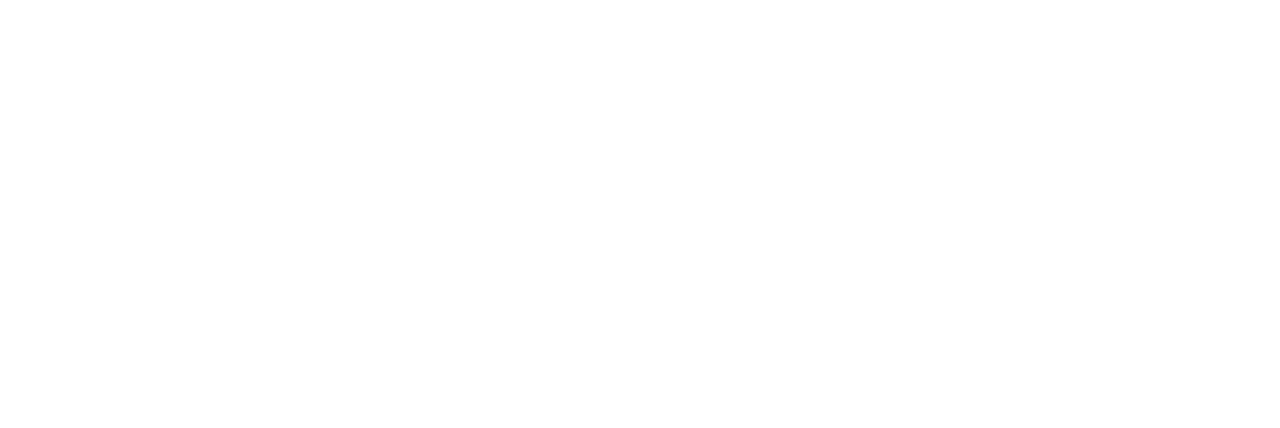
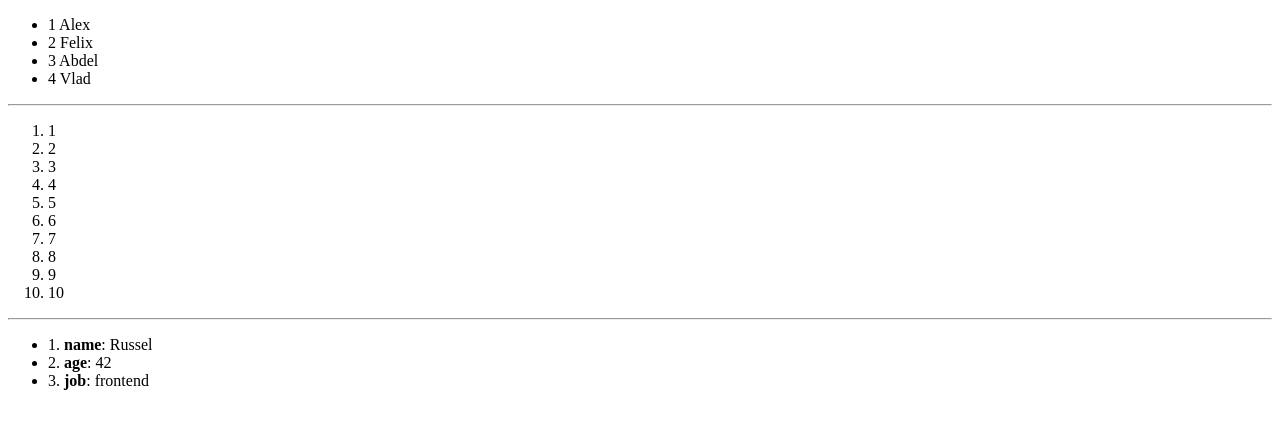
Before and after one commit to vpravo/vue-apps, a Vue app: page /handle-lists in a window 1280 px wide. Shown: the top 428 px of the page. Built offline with nearby package versions, Linux system fonts and the light colour scheme.

Commit message:
handle lists

```diff
--- a/src/components/app-contents/contents.js
+++ b/src/components/app-contents/contents.js
@@ -34,5 +34,9 @@
   {
     name: "Управление отображением элементов",
     path: "handle-visible"
+  },
+  {
+    name: "Работа со списками",
+    path: "handle-lists"
   }
 ]
--- /dev/null
+++ b/src/components/handle-lists/handle-lists.vue
@@ -0,0 +1,36 @@
+<template>
+  <div>
+    <ul>
+      <li v-for="(item, i) of people" :key="i">{{ ++i }} {{ item }}</li>
+    </ul>
+    <hr />
+    <ol>
+      <li v-for="n in 10" :key="n">{{ n }}</li>
+    </ol>
+    <hr />
+    <ul>
+      <li v-for="(value, key, i) in person" :key="i">
+        {{ ++i }}. <b>{{ key }}</b
+        >: {{ value }}
+      </li>
+    </ul>
+  </div>
+</template>
+
+<script>
+export default {
+  name: "handle-lists",
+  data() {
+    return {
+      people: ["Alex", "Felix", "Abdel", "Vlad"],
+      person: {
+        name: "Russel",
+        age: 42,
+        job: "frontend"
+      }
+    }
+  }
+}
+</script>
+
+<style scoped></style>
--- /dev/null
+++ b/src/components/handle-lists/index.js
@@ -0,0 +1,2 @@
+import HandleLists from "./handle-lists.vue"
+export default HandleLists
--- a/src/router/index.js
+++ b/src/router/index.js
@@ -10,6 +10,7 @@
 import HandleCssClass from "../components/handle-css-class"
 import HandleInlineStyle from "../components/handle-inline-style"
 import HandleVisible from "../components/handle-visible"
+import HandleLists from "../components/handle-lists"
 
 Vue.use(VueRouter)
 
@@ -62,6 +63,11 @@
     path: "/handle-visible",
     name: "handle-visible",
     component: HandleVisible
+  },
+  {
+    path: "/handle-lists",
+    name: "handle-lists",
+    component: HandleLists
   }
 ]
 
```
Also changed, not shown: src/components/handle-css-class/handle-css-class.vue (indentation only).
